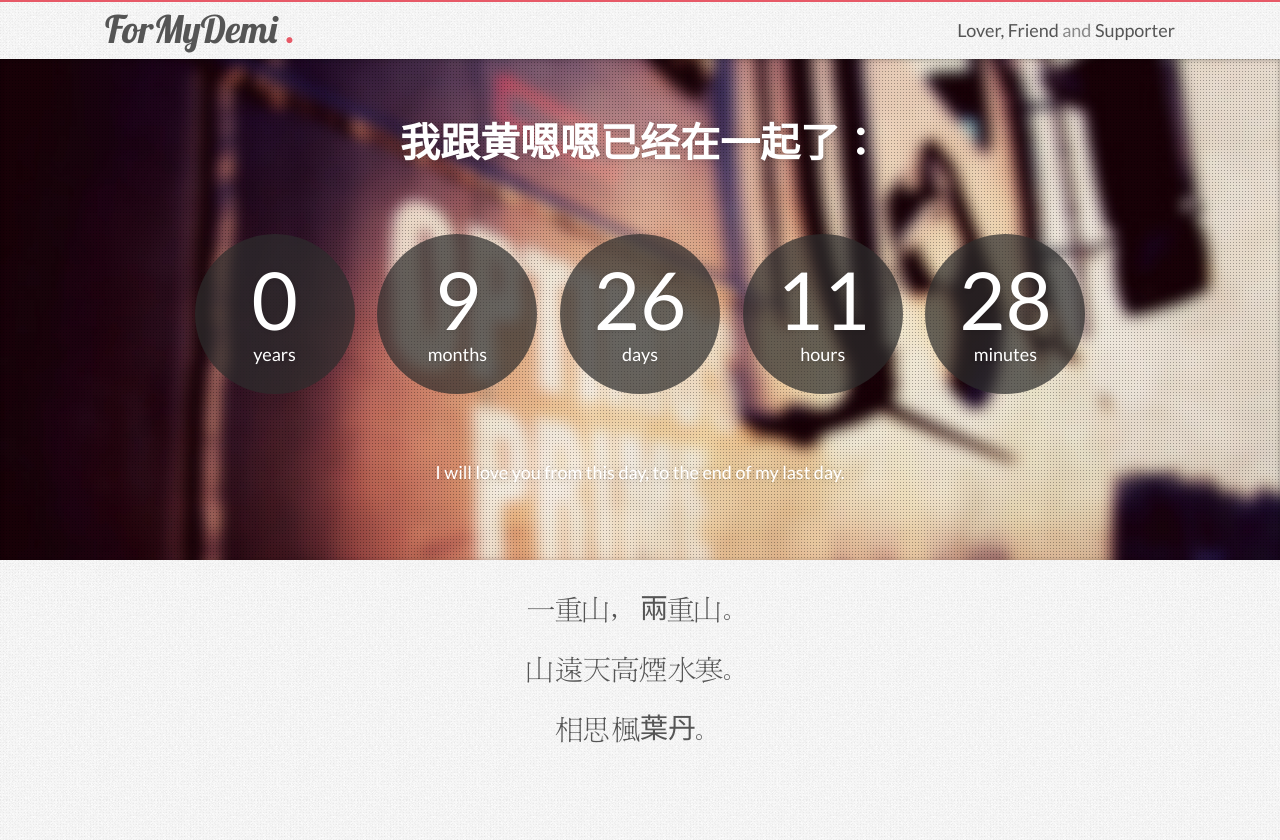
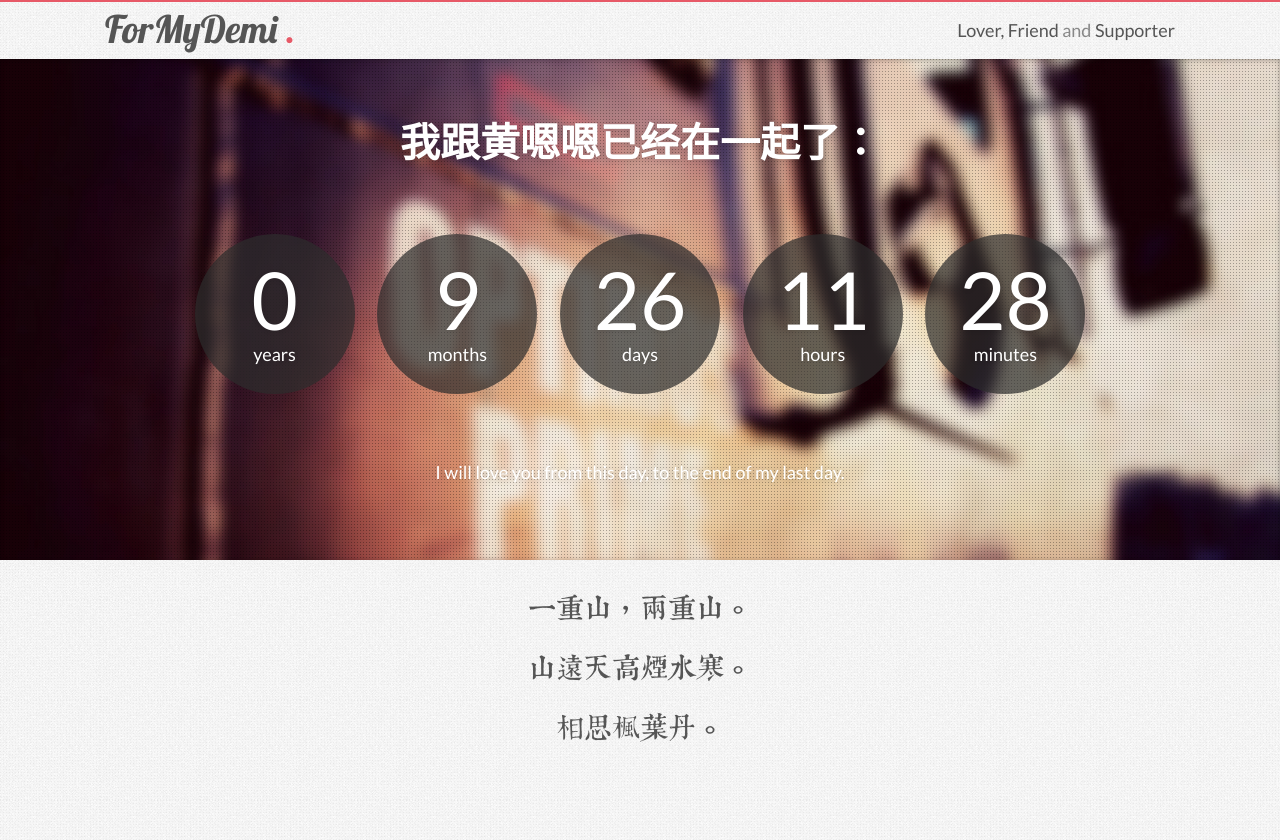
Before and after one commit to mydemi/mydemi, a Jekyll site: the page built from index.html, in a window 1280 px wide. Shown: the top 840 px of the page. Built offline with Jekyll 4.4.1, drawn with Linux system fonts in a browser that asks for light colours; grey boxes are pictures that could not be loaded.

Commit message:
change poet font to kangxi

```diff
--- a/_includes/head.html
+++ b/_includes/head.html
@@ -152,7 +152,7 @@
     -->
 
     <style type='text/css'>
-    @font-face {
+    /*@font-face {
       font-family: 'PMingLiU474283';
       src: url('PMingLiU.eot');
       src: url('PMingLiU.eot?#iefix') format('embedded-opentype'),
@@ -161,6 +161,13 @@
            url('PMingLiU.svg#PMingLiU') format('svg');
           font-weight: normal;
           font-style: normal;
+         }*/
+
+         @font-face {
+      font-family: 'kangxi';
+      src: url('kangxi.ttf') format('truetype');
+          font-weight: normal;
+          font-style: normal;
          }
     </style>
 
--- a/_includes/header.html
+++ b/_includes/header.html
@@ -43,7 +43,7 @@
 </div>
 
 <!-- poet -->
-<div  style="font-size: 28px;font-family:'PMingLiU474283','STSong','SimSun';text-align: center; margin-top: 40px;">
+<div  style="font-size: 28px;font-family:'kangxi','STSong','SimSun';text-align: center; margin-top: 40px;">
     <span>一重山，兩重山。</span> <br/><br/><br/>
     <span>山遠天高煙水寒。</span><br/><br/><br/>
     <span>相思楓葉丹。 </span><br/><br/><br/>
```
Also changed, not shown: kangxi.ttf (added), 5 other files.
